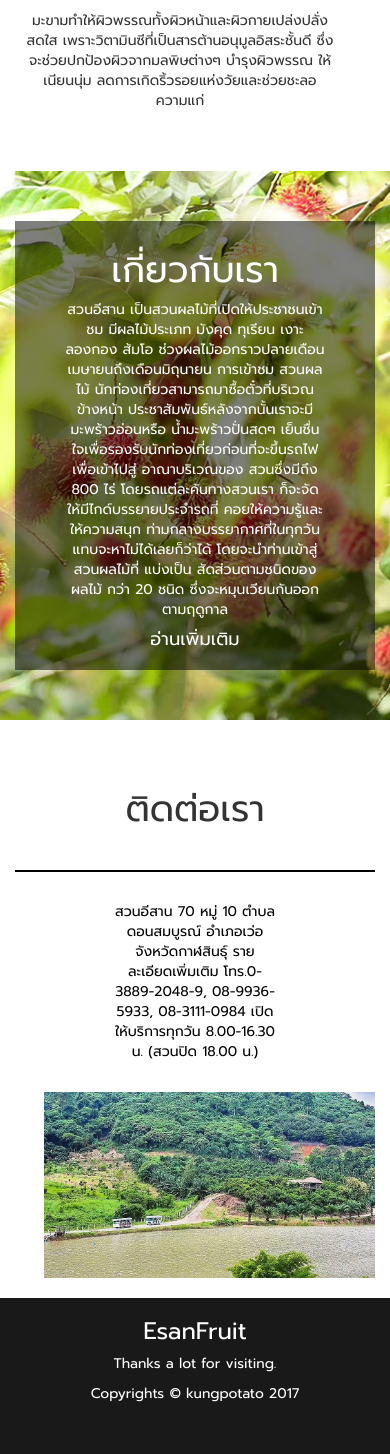
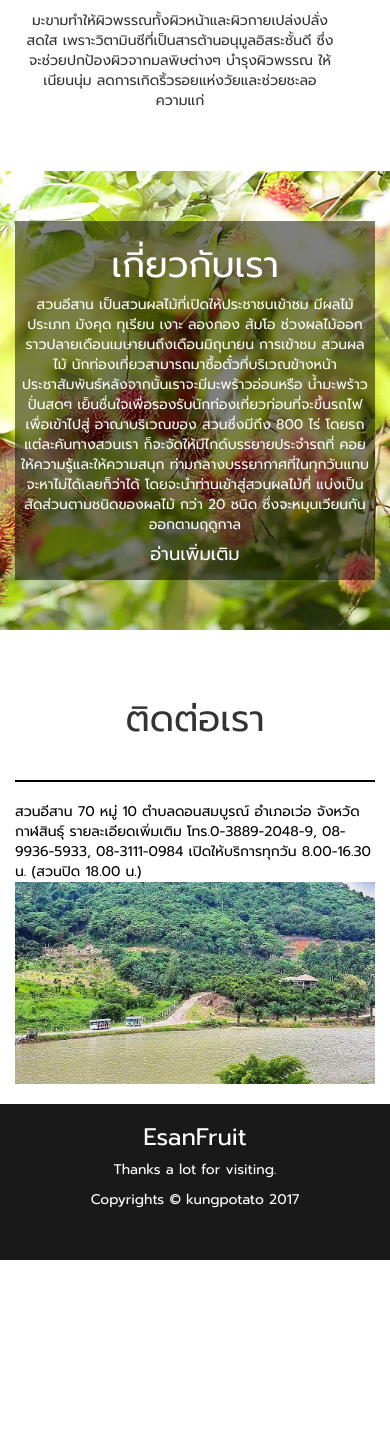
Before and after one commit to kungpotato/navbar-animate, a PHP site: page / in a window 390 px wide. Shown: the part 1709-3163 px from the top of the page. After the commit the page ends 2969 px from the top, so only its background shows below. Run offline with PHP 8.4, Linux system fonts and the light colour scheme; some libraries are stand-ins or nearby versions.

Commit message:
reponsive improve

```diff
--- a/css/style.css
+++ b/css/style.css
@@ -3,7 +3,6 @@
     background-color: transparent;
     padding-top: 30px;
     border-bottom: none;
-
 }
 .navbar-default .navbar-brand,.navbar-default .navbar-brand:hover{
     font-size: 25px;
@@ -93,6 +92,7 @@
     bottom: 0px;
     font-size: 80px;
     color: white;
+
 }
 .overlay .closebtn:hover{
     opacity: 0.8;
@@ -170,3 +170,24 @@
     text-align: center;
     color: white;
 }
+
+/*################## screen #############################################*/
+@media screen and (max-width: 700px) {
+    .overlay .closebtn {
+        left: 46%;
+    }
+    .text4{
+        padding: 5px;
+    }
+    .text5{
+        margin: auto;
+        text-align: left
+    }
+    .carousel-caption{
+        color: black
+    }
+    .img-responsive{
+        margin-left: 0;
+        padding-left: 0;
+    }
+}
--- a/home.html
+++ b/home.html
@@ -1,6 +1,6 @@
 <!DOCTYPE html>
 <html lang="th">
-    <title>div test</title>
+    <title>EsanFruit</title>
     <head>
         <meta name="viewport" content="width=device-width, initial-scale=1">
         <meta charset="utf-8">
```
